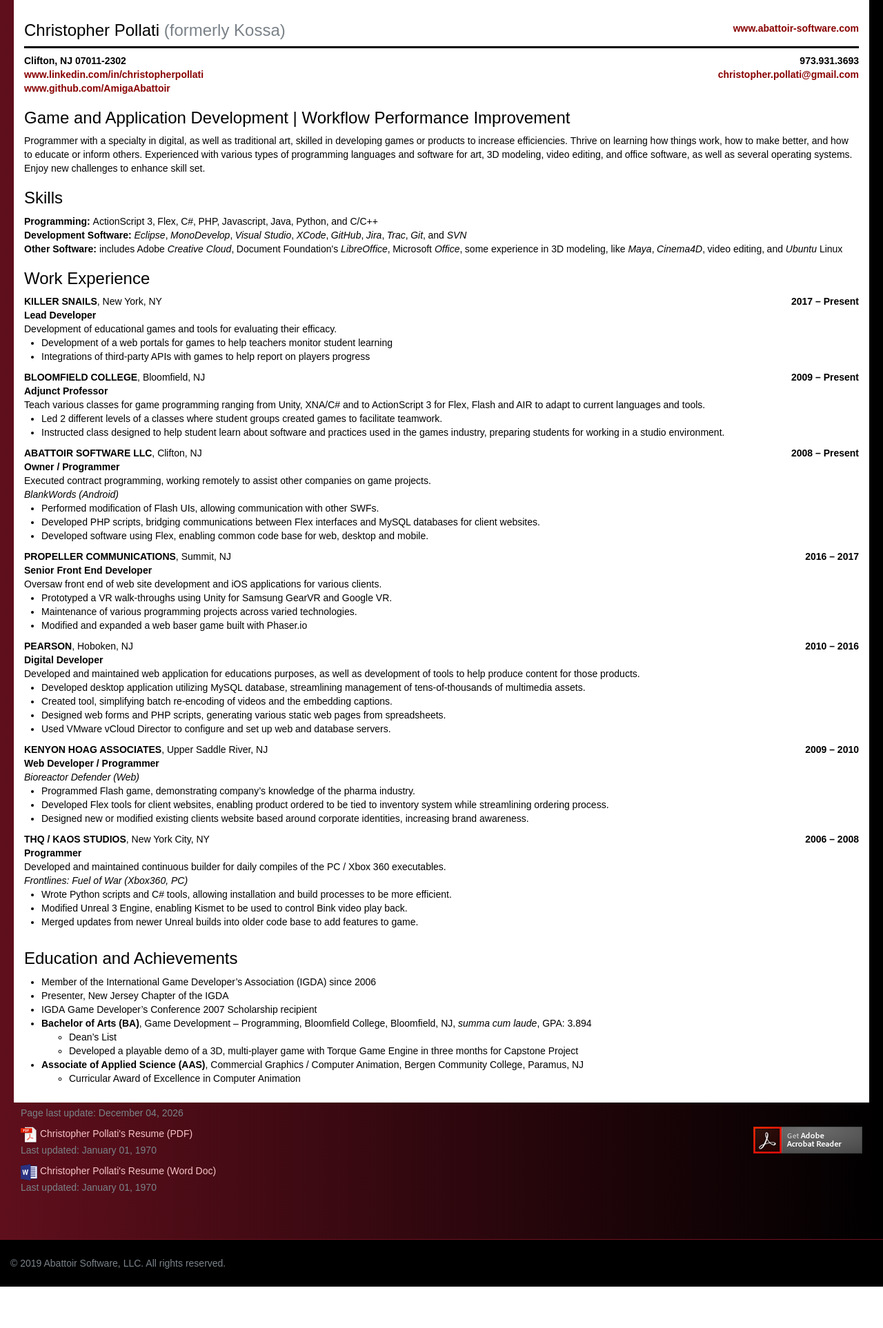
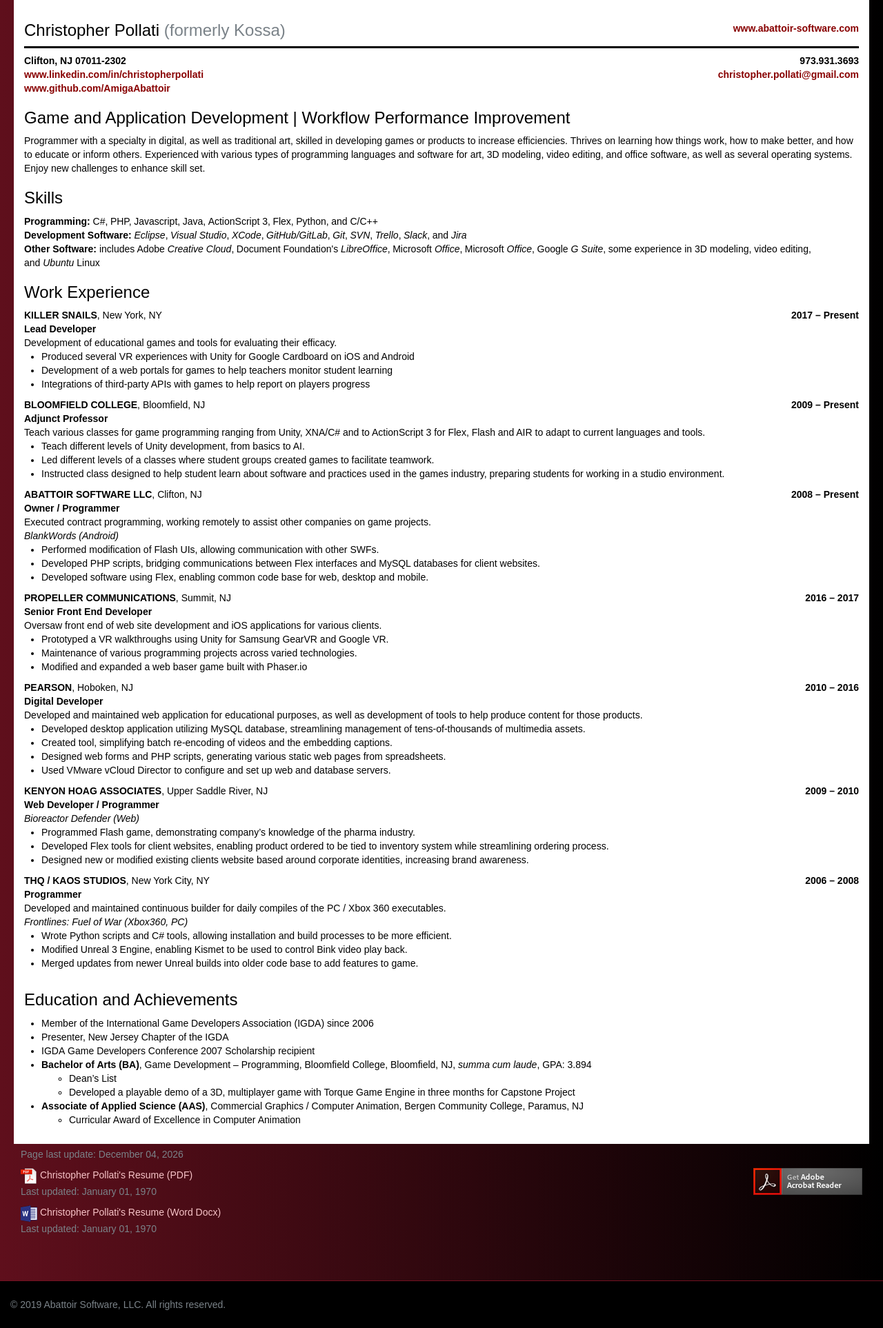
Before and after one commit to Abattoir-Software/Website, a PHP site: page /resume.php in a window 1280 px wide. Shown: the part 159-2085 px from the top of the page at 69% size. Before the commit the page ends 2025 px from the top, so only its background shows below. Run offline with PHP 8.4, Linux system fonts and the light colour scheme; some libraries are stand-ins or nearby versions.

Commit message:
Updated resume

```diff
--- a/resume.php
+++ b/resume.php
@@ -113,13 +113,13 @@ head_content("Resume","");
 		</div>
 	</div>
 	<h3>Game and Application Development | Workflow Performance Improvement</h3>
-	<p>Programmer with a specialty in digital, as well as traditional art, skilled in developing games or products to increase efficiencies. Thrive on learning how things work, how to make better, and how to educate or inform others. Experienced with various types of programming languages and software for art, 3D modeling, video editing, and office software, as well as several operating systems. Enjoy new challenges to enhance skill set.</p>
+	<p>Programmer with a specialty in digital, as well as traditional art, skilled in developing games or products to increase efficiencies. Thrives on learning how things work, how to make better, and how to educate or inform others. Experienced with various types of programming languages and software for art, 3D modeling, video editing, and office software, as well as several operating systems. Enjoy new challenges to enhance skill set.</p>
 	<h3>Skills</h3>
 <?php
 $skillItems = array (
-	new Skills("Programming", array("ActionScript 3","Flex","C#","PHP","Javascript","Java","Python","C/C++")),
-	new Skills("Development Software", array("<i>Eclipse</i>", "<i>MonoDevelop</i>", "<i>Visual Studio</i>", "<i>XCode</i>", "<i>GitHub</i>", "<i>Jira</i>", "<i>Trac</i>", "<i>Git</i>", "<i>SVN</i>")),
-	new Skills("Other Software",array("includes Adobe <i>Creative Cloud</i>","Document Foundation's <i>LibreOffice</i>","Microsoft <i>Office</i>","some experience in 3D modeling, like <i>Maya</i>", "<i>Cinema4D</i>", "video editing", "<i>Ubuntu</i> Linux"))
+	new Skills("Programming", array("C#","PHP","Javascript","Java","ActionScript 3","Flex","Python","C/C++")),
+	new Skills("Development Software", array("<i>Eclipse</i>","<i>Visual Studio</i>", "<i>XCode</i>", "<i>GitHub/GitLab</i>", "<i>Git</i>", "<i>SVN</i>", "<i>Trello</i>", "<i>Slack</i>", "<i>Jira</i>")),
+	new Skills("Other Software",array("includes Adobe <i>Creative Cloud</i>","Document Foundation's <i>LibreOffice</i>","Microsoft <i>Office</i>","Microsoft <i>Office</i>","Google <i>G Suite</i>","some experience in 3D modeling, video editing", "<i>Ubuntu</i> Linux"))
 );
 
 foreach ($skillItems as $skill) {
@@ -131,6 +131,7 @@ foreach ($skillItems as $skill) {
 $workExperienceItems = array(
 	new WorkExperience("KILLER SNAILS","New York, NY","2017 – Present","Lead Developer","Development of educational games and tools for evaluating their efficacy.",
 		array(
+			"Produced several VR experiences with Unity for Google Cardboard on iOS and Android",
 		    "Development of a web portals for games to help teachers monitor student learning",
 		    "Integrations of third-party APIs with games to help report on players progress"
 		)
@@ -138,7 +139,8 @@ $workExperienceItems = array(
 
 	new WorkExperience("BLOOMFIELD COLLEGE","Bloomfield, NJ","2009 – Present","Adjunct Professor","Teach various classes for game programming ranging from Unity, XNA/C# and to ActionScript 3 for Flex, Flash and AIR to adapt to current languages and tools.",
 		array(
-			"Led 2 different levels of a classes where student groups created games to facilitate teamwork." ,
+			"Teach different levels of Unity development, from basics to AI.",
+			"Led different levels of a classes where student groups created games to facilitate teamwork.",
 			"Instructed class designed to help student learn about software and practices used in the games industry, preparing students for working in a studio environment."
 		)
 	),
@@ -153,13 +155,13 @@ $workExperienceItems = array(
 
 	new WorkExperience("PROPELLER COMMUNICATIONS","Summit, NJ","2016 – 2017","Senior Front End Developer","Oversaw front end of web site development and iOS applications for various clients.",
 		array(
-			"Prototyped a VR walk-throughs using Unity for Samsung GearVR and Google VR.",
+			"Prototyped a VR walkthroughs using Unity for Samsung GearVR and Google VR.",
 			"Maintenance of various programming projects across varied technologies.",
 			"Modified and expanded a web baser game built with Phaser.io"
 		)
 	),
 
-	new WorkExperience("PEARSON","Hoboken, NJ","2010 – 2016","Digital Developer","Developed and maintained web application for educations purposes, as well as development of tools to help produce content for those products.",
+	new WorkExperience("PEARSON","Hoboken, NJ","2010 – 2016","Digital Developer","Developed and maintained web application for educational purposes, as well as development of tools to help produce content for those products.",
 		array(
 			"Developed desktop application utilizing MySQL database, streamlining management of tens-of-thousands of multimedia assets.",
 			"Created tool, simplifying batch re-encoding of videos and the embedding captions.",
@@ -191,10 +193,10 @@ foreach ($workExperienceItems as $item) {
 }
 
 $achievments = array(
-	"Member of the International Game Developer’s Association (IGDA) since 2006",
+	"Member of the International Game Developers Association (IGDA) since 2006",
 	"Presenter, New Jersey Chapter of the IGDA",
-	"IGDA Game Developer’s Conference 2007 Scholarship recipient",
-	"<b>Bachelor of Arts (BA)</b>, Game Development – Programming, Bloomfield College, Bloomfield, NJ, <i>summa cum laude</i>, GPA: 3.894<ul><li>Dean’s List</li><li>Developed a playable demo of a 3D, multi-player game with Torque Game Engine in three months for Capstone Project</li></ul>",
+	"IGDA Game Developers Conference 2007 Scholarship recipient",
+	"<b>Bachelor of Arts (BA)</b>, Game Development – Programming, Bloomfield College, Bloomfield, NJ, <i>summa cum laude</i>, GPA: 3.894<ul><li>Dean’s List</li><li>Developed a playable demo of a 3D, multiplayer game with Torque Game Engine in three months for Capstone Project</li></ul>",
 	"<b>Associate of Applied Science (AAS)</b>, Commercial Graphics / Computer Animation, Bergen Community College, Paramus, NJ<ul><li>Curricular Award of Excellence in Computer Animation</li></ul>"
 );
 ?>
@@ -211,8 +213,8 @@ $achievments = array(
 		<a class="pull-right" href="https://get.adobe.com/reader/"><img src="assets/images/layout/Get_Adobe_Acrobat_Reader_DC_web_button_158x39.fw.png"></a>
 		<a href="assets/downloads/resume/Resume-ChristopherPollati.pdf" target="_blank"><img src="assets/images/layout/icons/pdf.png"/> Christopher Pollati's Resume (PDF)</a>
 		<p class="text-muted">Last updated: <?php echo date("F d, Y"/* H:i"*/, filemtime("assets/downloads/resume/Resume-ChristopherPollati.pdf")); ?></p>
-		<a href="assets/downloads/resume/Resume-ChristopherPollati.doc" target="_blank"><img src="assets/images/layout/icons/word.png"/> Christopher Pollati's Resume (Word Doc)</a>
-		<p class="text-muted">Last updated: <?php echo date("F d, Y"/* H:i"*/, filemtime("assets/downloads/resume/Resume-ChristopherPollati.doc")); ?></p>
+		<a href="assets/downloads/resume/Resume-ChristopherPollati.docx" target="_blank"><img src="assets/images/layout/icons/word.png"/> Christopher Pollati's Resume (Word Docx)</a>
+		<p class="text-muted">Last updated: <?php echo date("F d, Y"/* H:i"*/, filemtime("assets/downloads/resume/Resume-ChristopherPollati.docx")); ?></p>
 	</div>
 	<div>
 	</div>
```
Also changed, not shown: 3 other files.
